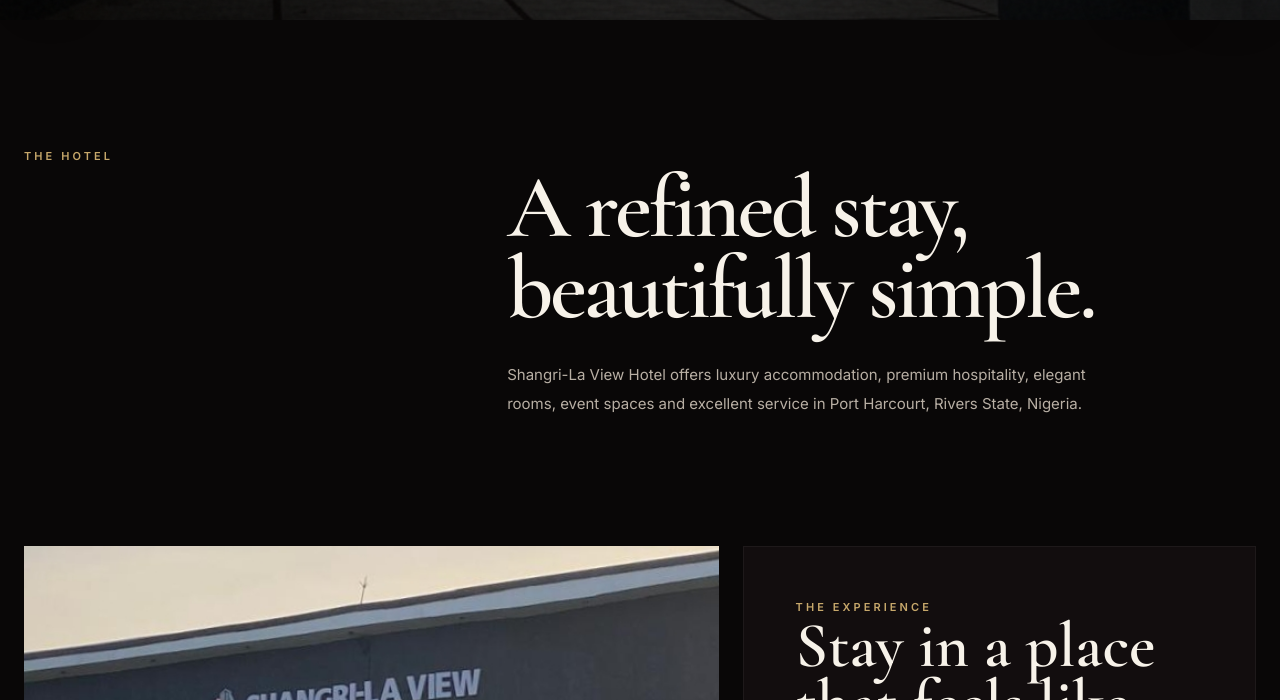
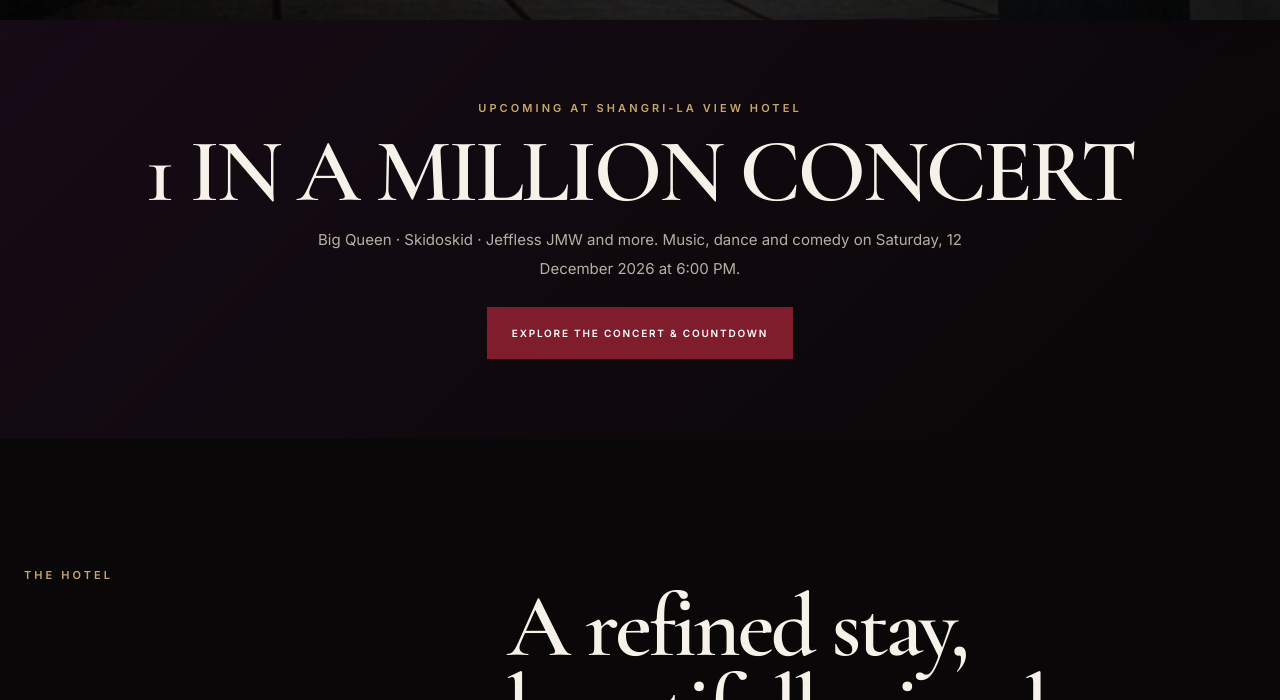
Before and after one commit to shangrilaviewhotel/shangrilaviewhotel.github.io, a plain HTML site: page index.html in a window 1280 px wide. Shown: the part 780-1480 px from the top of the page. Drawn offline with nearby package versions, Linux system fonts and the light colour scheme.

Commit message:
Feature upcoming 1 IN A MILLION concert on hotel homepage

```diff
--- a/index.html
+++ b/index.html
@@ -273,6 +273,7 @@
         <a href="about.html">About</a>
         <a href="contact.html">Contact</a>
         <a href="gallery.html">Gallery</a>
+        <a href="concert.html">Events</a>
         <a href="login.html" class="login-btn">Admin Login</a>
       </div>
     </nav>
@@ -295,6 +296,16 @@
     </header>
 
 
+
+    <!-- FEATURED EVENT: 1 IN A MILLION CONCERT -->
+    <section class="intro" id="featured-event" style="padding-top:5rem;padding-bottom:5rem;background:linear-gradient(135deg,#160b16,#090707)">
+      <div class="container" style="text-align:center">
+        <div class="eyebrow">Upcoming at Shangri-La View Hotel</div>
+        <h2 class="section-title" style="margin:14px 0">1 IN A MILLION CONCERT</h2>
+        <p class="section-copy" style="max-width:680px;margin:0 auto 24px">Big Queen · Skidoskid · Jeffless JMW and more. Music, dance and comedy on Saturday, 12 December 2026 at 6:00 PM.</p>
+        <a href="concert.html" class="btn btn-primary">Explore the Concert &amp; Countdown</a>
+      </div>
+    </section>
 
     <!-- INTRODUCTION -->
     <section class="intro" id="hotel">
```
